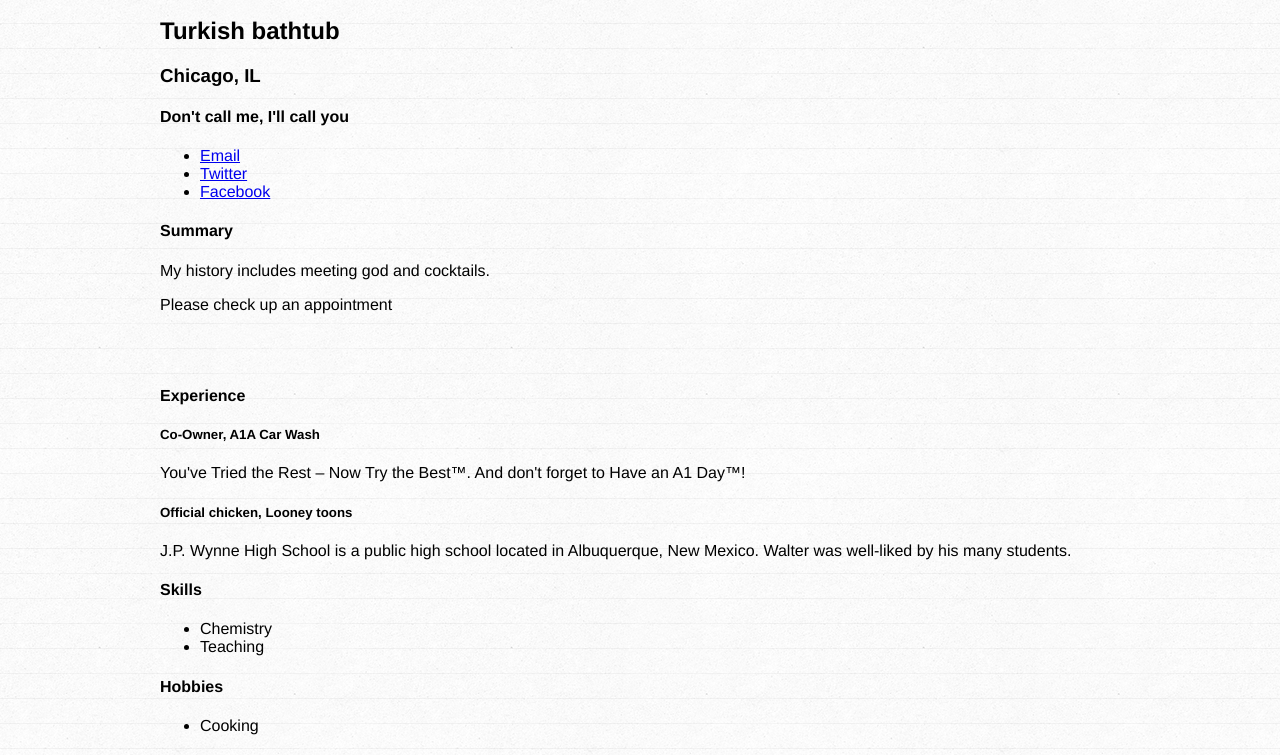
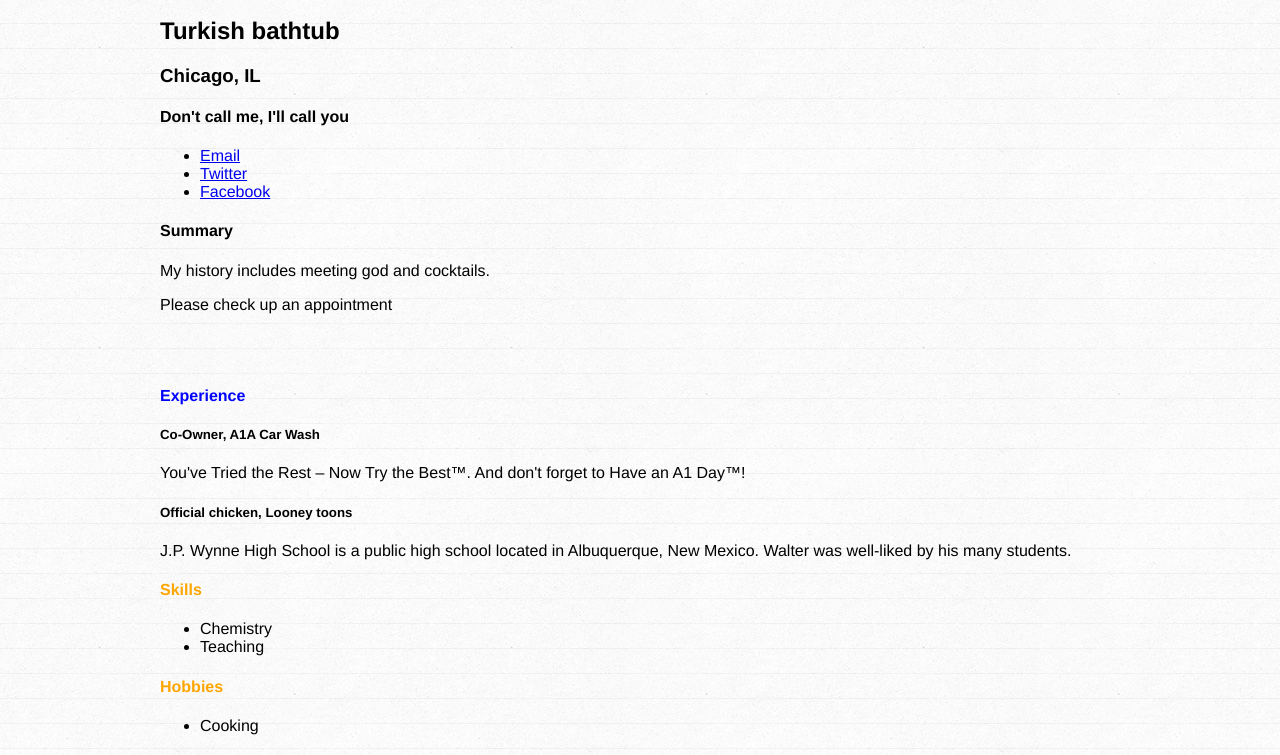
Before and after one commit to oribandel/oribandel.github.io, a plain HTML site: page index.html in a window 1280 px wide. Shown: the part 387-1142 px from the top of the page. Drawn offline with nearby package versions, Linux system fonts and the light colour scheme.

Commit message:
Change 1 - Sep-23

```diff
--- a/index.html
+++ b/index.html
@@ -10,9 +10,9 @@
   <div id="wrapper">
     <h1>Jesus</h1>
     <p>
-      <img src="http://www.post-gazette.com/image/2015/08/13/720x_q90_cMC_z_ca3,8,456,482/sesame-street-PBS.jpg">
+      <a href="http://mv.vatican.va/3_EN/pages/MV_Home.html"> <img src="http://www.post-gazette.com/image/2015/08/13/720x_q90_cMC_z_ca3,8,456,482/sesame-street-PBS.jpg"> </a>
     </p>
-    <h2>Turkish bathtub</h2>
+    <h2 color="blue">Turkish bathtub</h2>
     <h3>Chicago, IL</h3>
     <div>
       <h4>Don't call me, I'll call you</h4>
@@ -33,7 +33,7 @@
       </div>
       <br> </br>
           <div>
-      <h4>Experience</h4>
+      <h4 class="A1">Experience</h4>
       <div>
         <h5>Co-Owner, A1A Car Wash</h5>
         <p>You've Tried the Rest – Now Try the Best™. And don't forget to Have an A1 Day™!</p>
@@ -44,14 +44,14 @@
       </div>
     </div>
     <div>
-      <h4>Skills</h4>
+      <h4 class="awesome"> Skills</h4>
       <ul>
         <li>Chemistry</li>
         <li>Teaching</li>
       </ul>
     </div>
     <div>
-      <h4>Hobbies</h4>
+      <h4 class="awesome">Hobbies</h4>
       <ul>
         <li>Cooking</li>
       </ul>
--- a/style.css
+++ b/style.css
@@ -3,8 +3,22 @@ body {
   font-weight: 300;
   background-image: url(linedpaper.png);
   background-repeat: repeat;
+  background-color: red;
+  imageurlbackground-image: url(https://encrypted-tbn3.gstatic.com/images?q=tbn:ANd9GcQx5k05pkYHjYUWU6-A0ib41SA0vujULlAkENgBiiZnXSG3p9k9);
 }
 #wrapper {
   width: 960px;
   margin: 20px auto 20px auto;
 }
+#summary {
+  color: Yellow;
+}
+.awesome {
+  color: orange;
+  pont-size: 36px
+}
+.A1 {
+  font-weight: bold;
+  color: blue;
+  width: 100px;
+}
```
